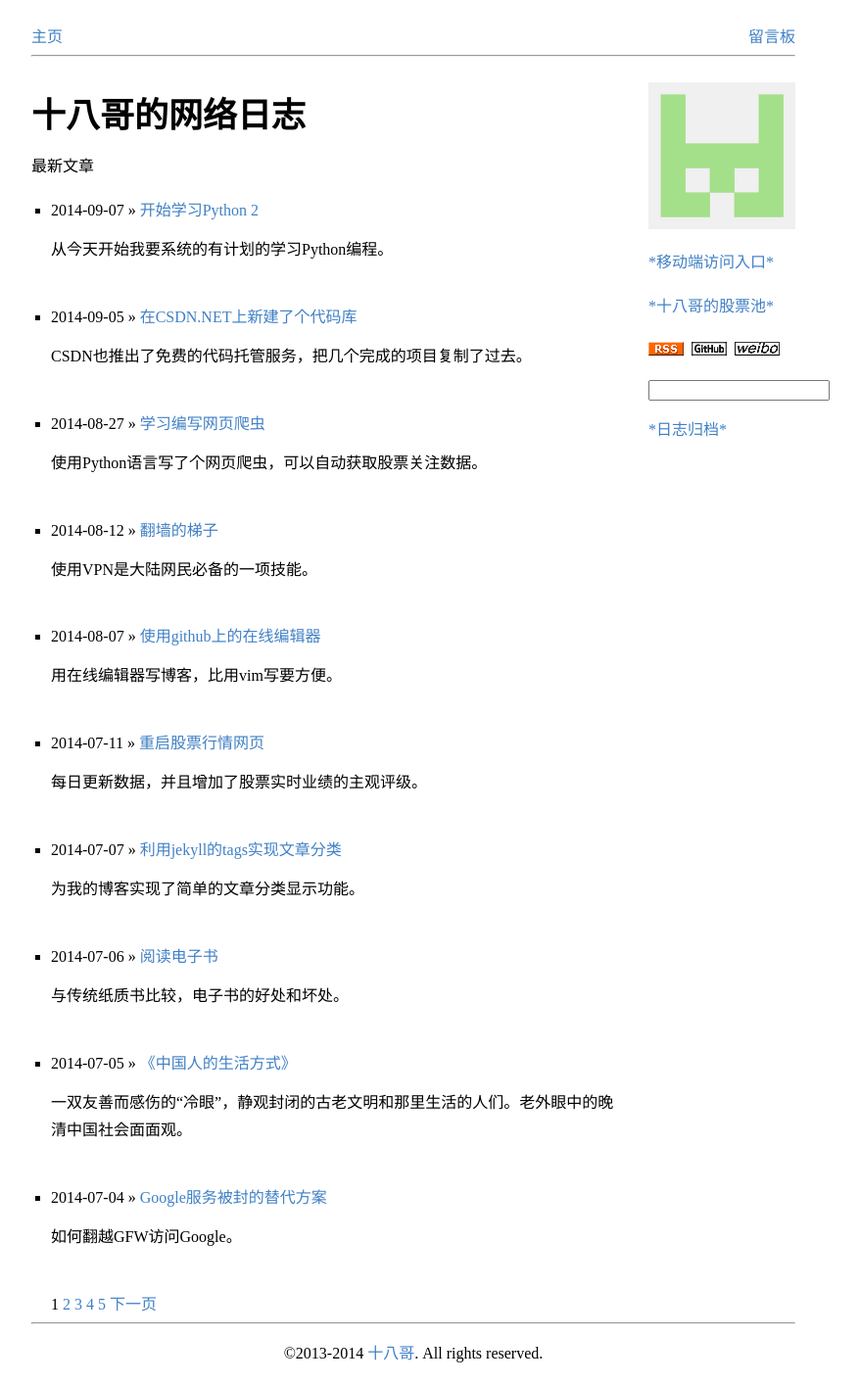
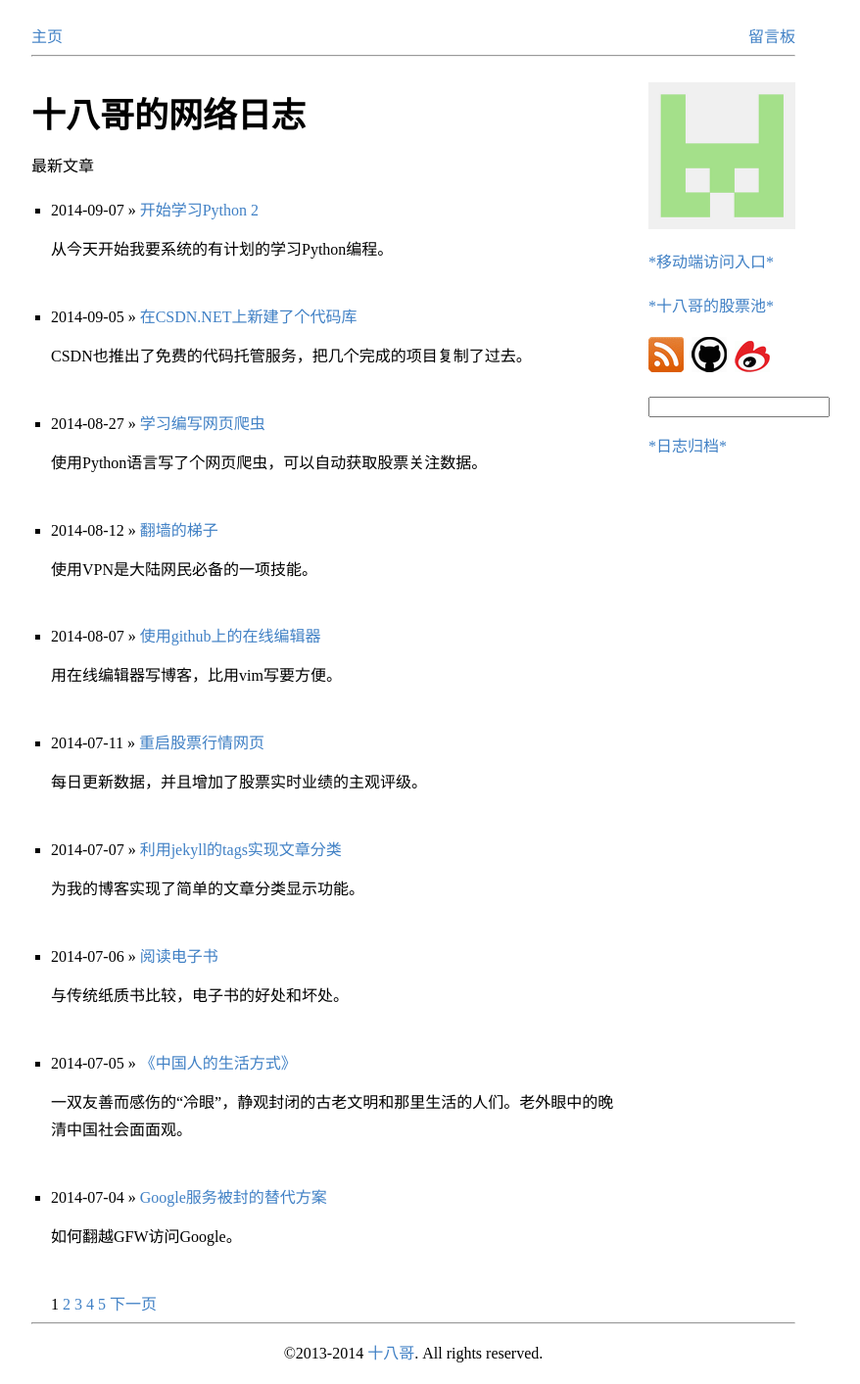
Before and after one commit to cforth/blog, a Jekyll site: the page built from index.html, in a window 1280 px wide. Shown: the whole page at 98% size, without its empty margins (218-1096 px from the left). Built offline with Jekyll 4.4.1, drawn with Linux system fonts in a browser that asks for light colours; Markdown is read by kramdown in place of the engine named in the settings; the list of posts is cut into pages by our own code; comment, search, counter and statistics services are not loaded.

Commit message:
更改了社交网站链接图标

```diff
--- a/_layouts/main.html
+++ b/_layouts/main.html
@@ -43,7 +43,7 @@
       <div id="changeMyPic"><img src="{{ site.baseurl}}/images/my.png" width="150" height="150" /></div>
       <p><a href="http://siteapp.baidu.com/webapp/cfishacker.com/blog/">*移动端访问入口*</a></p>
       <p><a href="http://cfishacker.com/stock/">*十八哥的股票池*</a></p>
-      <p><a href="{{ site.baseurl}}/atom.xml" rel="alternate" title="Atom Rss" type="application/atom+xml"><img src="{{ site.baseurl}}/images/ct_rss.gif" width="36" height="14"></a>&nbsp;&nbsp;<a href="https://github.com/cforth" title="GitHub"><img src="{{ site.baseurl }}/images/github.gif" width="36" height="14"></a>&nbsp;&nbsp;<a href="http://weibo.com/superchaifei" title="新浪微博"><img src="{{site.baseurl}}/images/weibo_logo.gif" width="46" height="14"></a></p>
+      <p><a href="{{ site.baseurl}}/atom.xml" rel="alternate" title="Atom Rss" type="application/atom+xml"><img src="{{ site.baseurl}}/images/ct_rss.gif" width="36" height="36"></a>&nbsp;&nbsp;<a href="https://github.com/cforth" title="GitHub"><img src="{{ site.baseurl }}/images/github.gif" width="36" height="36"></a>&nbsp;&nbsp;<a href="http://weibo.com/superchaifei" title="新浪微博"><img src="{{site.baseurl}}/images/weibo_logo.gif" width="36" height="32"></a></p>
 
       <div id="searchui">
         <form>
```
Also changed, not shown: images/ct_rss.gif, images/github.gif, images/weibo_logo.gif.
